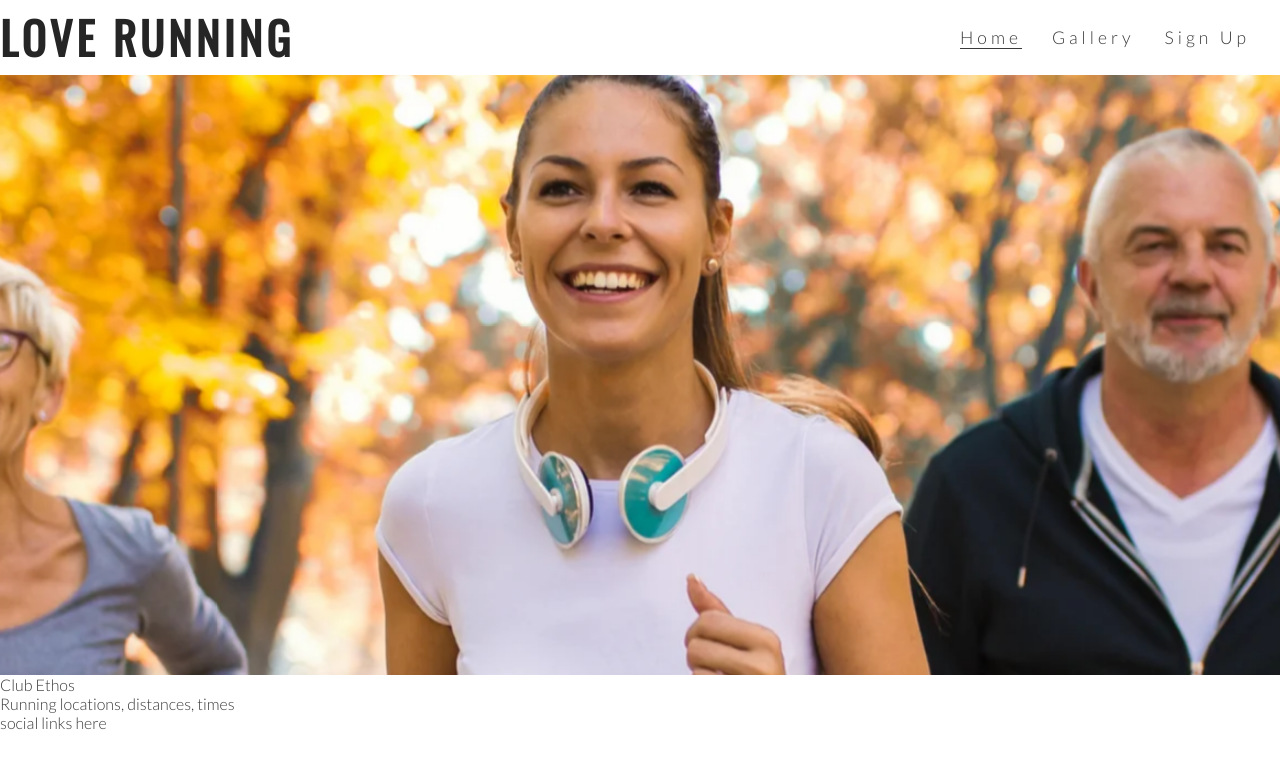
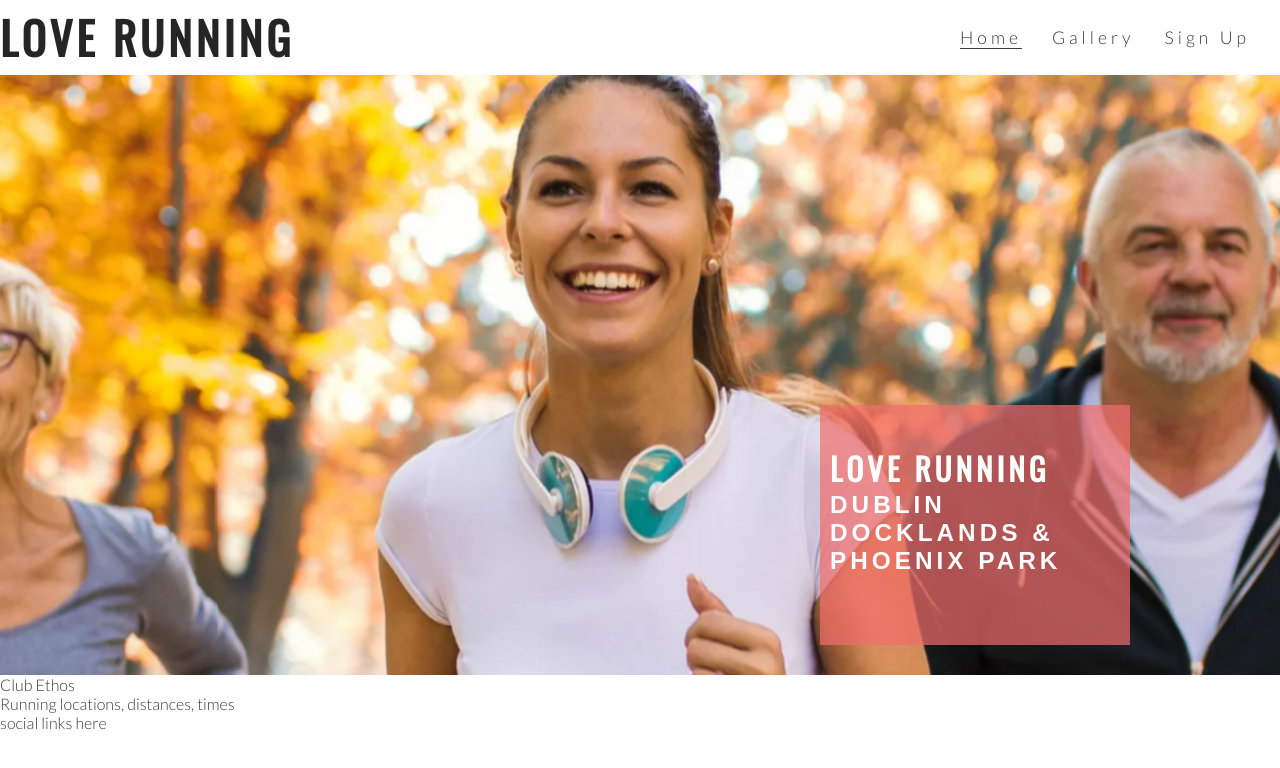
Before and after one commit to csilfverskiold/love-running, a plain HTML site: page index.html in a window 1280 px wide. Drawn offline with nearby package versions, Linux system fonts and the light colour scheme.

Commit message:
Add cover text and style

```diff
--- a/assets/css/style.css
+++ b/assets/css/style.css
@@ -57,6 +57,11 @@ h1, h2 {
     height: 600px;
     width:100%;
     overflow: hidden;
+    position: relative;
+}
+
+#cover-text, #cover-text h2 {
+    color: #fff;
 }
 
 #hero-image {
@@ -77,3 +82,23 @@ h1, h2 {
         transform: scale(1.1);
     }
 }
+
+#cover-text {
+    font-size: 130%;
+    font-family: Oswals, sans-serif;
+    text-transform: uppercase;
+    letter-spacing: 4px;
+
+    width: 300px;
+    height: 200px;
+
+    padding-top: 40px;
+    padding-left: 10px;
+
+    background-color: rgba(241, 109, 107, .7);
+
+    bottom: 30px;
+    right: 150px;
+
+    position:absolute;
+}
--- a/index.html
+++ b/index.html
@@ -31,6 +31,10 @@
     </header>
     <section id="hero-outer">
         <div id="hero-image"></div>
+        <div id="cover-text">
+            <h2>Love Running</h2>
+            <h3>Dublin Docklands & Phoenix Park</h3>
+        </div>
     </section>
     <section>
         Club Ethos
```
